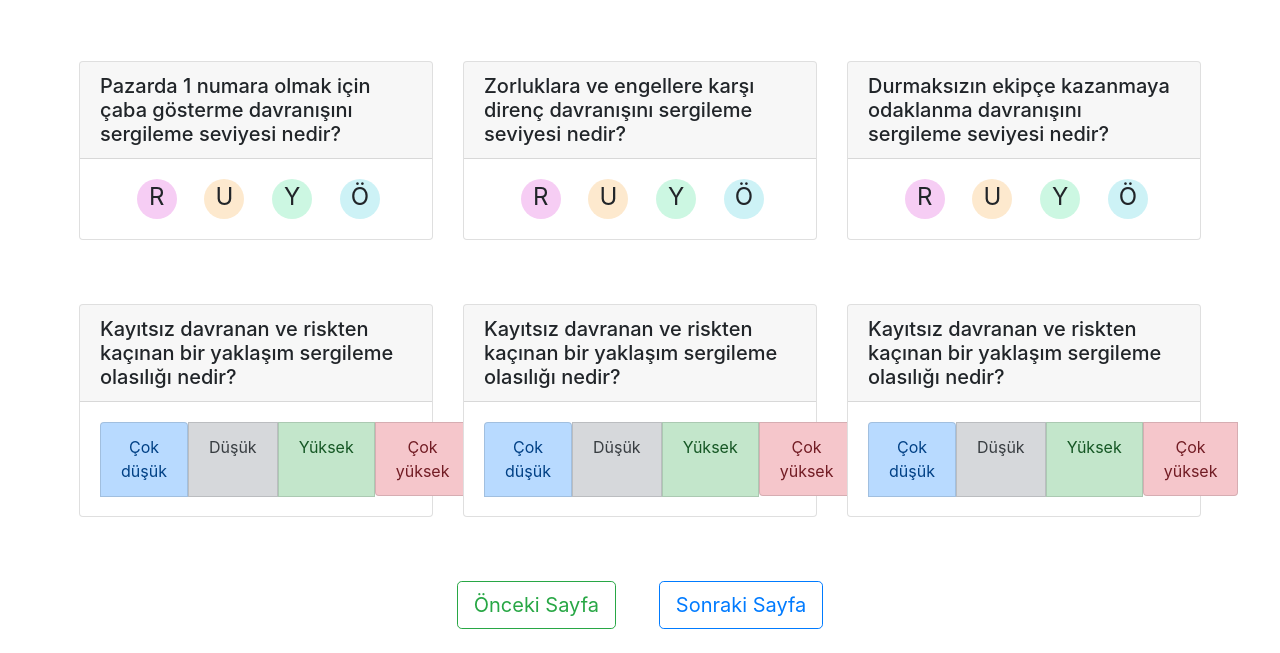
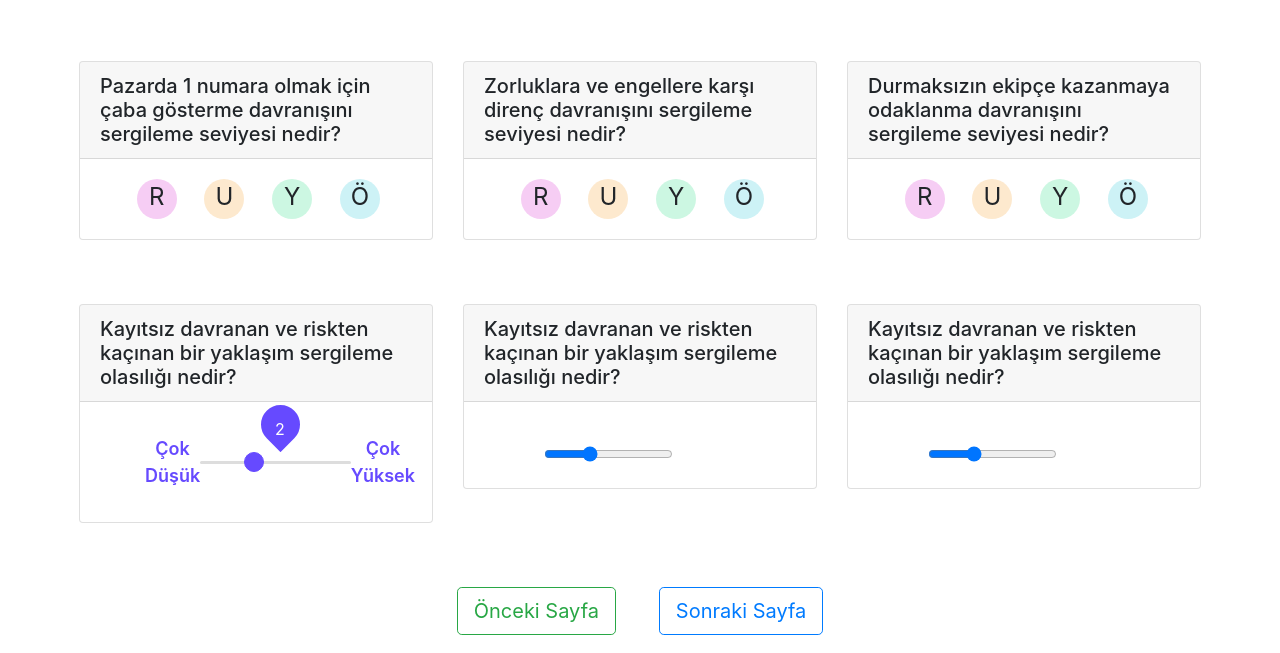
Before and after one commit to ayirtman/grandProject, a plain HTML site: page index.html in a window 1280 px wide. Shown: the part 147-800 px from the top of the page. Drawn offline with nearby package versions, Linux system fonts and the light colour scheme.

Commit message:
slider input added

```diff
--- a/index.html
+++ b/index.html
@@ -47,13 +47,13 @@
           <div class="card  q3">
             <h5 class="card-header">Durmaksızın ekipçe kazanmaya odaklanma davranışını sergileme seviyesi nedir?</h5>
             <div class="card-body">
-              <input type="radio" name="question2" id="q3a1">
+              <input type="radio" name="question3" id="q3a1">
               <label class="purple-bg" for="q3a1"><p>R</p></label>
-              <input type="radio" name="question2" id="q3a2">
+              <input type="radio" name="question3" id="q3a2">
               <label class="orange-bg" for="q3a2"><p>U</p></label>
-              <input type="radio" name="question2" id="q3a3">
+              <input type="radio" name="question3" id="q3a3">
               <label class="green-bg" for="q3a3"><p>Y</p></label>
-              <input type="radio" name="question2" id="q3a4">
+              <input type="radio" name="question3" id="q3a4">
               <label class="blue-bg" for="q3a4"><p>Ö</p></label>
             </div>
           </div>
@@ -64,38 +64,34 @@
           <div class="card  q4">
             <h5 class="card-header">Kayıtsız davranan ve riskten kaçınan bir yaklaşım sergileme olasılığı nedir?</h5>
             <div class="card-body">
-              <ul class="list-group option3">
-                <li class="list-group-item list-group-item-action list-group-item-primary">Çok düşük</li>
-                <li class="list-group-item list-group-item-action list-group-item-secondary">Düşük</li>
-                <li class="list-group-item list-group-item-action list-group-item-success">Yüksek</li>
-                <li class="list-group-item list-group-item-action list-group-item-danger">Çok yüksek</li>
-              </ul>
+              <div class="range">
+                <div class="sliderValue">
+                  <span id="slider1value">2</span>
+                </div>
+                <div class="field">
+                  <div class="value left">Çok Düşük</div>
+                  <input id="rangeInput" type="range" min="1" max="4" steps="1" value="2">
+                  <div class="value right">Çok Yüksek</div>
+                </div>
+              </div>
             </div>
           </div>
         </div>
         <div class="col-lg-4 col-md-12">
           <div class="card q5 rounded">
             <h5 class="card-header">Kayıtsız davranan ve riskten kaçınan bir yaklaşım sergileme olasılığı nedir?</h5>
-            <div class="card-body">
-              <ul class="list-group option3">
-                <li class="list-group-item list-group-item-action list-group-item-primary">Çok düşük</li>
-                <li class="list-group-item list-group-item-action list-group-item-secondary">Düşük</li>
-                <li class="list-group-item list-group-item-action list-group-item-success">Yüksek</li>
-                <li class="list-group-item list-group-item-action list-group-item-danger">Çok yüksek</li>
-              </ul>
+            <div class="card-body slider-option">
+              <input type="range" name="question5" id="question5" value="2" min="1" max="4">
+              <label for="question5"></label>
             </div>
           </div>
         </div>
         <div class="col-lg-4 col-md-12">
-          <div class="card  q6">
+          <div class="card q6">
             <h5 class="card-header">Kayıtsız davranan ve riskten kaçınan bir yaklaşım sergileme olasılığı nedir?</h5>
-            <div class="card-body">
-              <ul class="list-group option3">
-                <li class="list-group-item list-group-item-action list-group-item-primary">Çok düşük</li>
-                <li class="list-group-item list-group-item-action list-group-item-secondary">Düşük</li>
-                <li class="list-group-item list-group-item-action list-group-item-success">Yüksek</li>
-                <li class="list-group-item list-group-item-action list-group-item-danger">Çok yüksek</li>
-              </ul>
+            <div class="card-body slider-option">
+              <input type="range" name="question6" id="question6" value="2" min="1" max="4">
+              <label for="question6"></label>
             </div>
           </div>
         </div>
--- a/js/master.js
+++ b/js/master.js
@@ -2,6 +2,7 @@ const ul_1 = $(".option1");
 const ul_2 = $(".option2");
 const ul_3 = $(".option3");
 
+var valueText = "";
 var index = 1;
 var quest = $(".q" + index);
 
@@ -37,23 +38,6 @@ $(".list-group-item").click(function(event){
   console.log($(this).html());
 });
 
-function opacityChanger(key){
-  switch (key) {
-    case "green-box":
-      $(".green-box").css("opacity","1.0");
-      $(".yellow-box").css("opacity","0.5");
-      break;
-    case "yellow-box":
-      $(".green-box").css("opacity","0.5");
-      $(".yellow-box").css("opacity","1.0");
-      break;
-    default:
-      $(".green-box").css("opacity","0.5");
-      $(".yellow-box").css("opacity","0.5");
-  }
-}
-
-$(".container").children().click(function(event){
-  var clase = $(this).attr("class");
-  opacityChanger(clase);
-});
+$("#rangeInput").on('input', function() {
+  $("#slider1value").text(this.value);
+})
--- a/master.css
+++ b/master.css
@@ -126,22 +126,6 @@ label{
 .orange-bg{
   background-color: rgba(245, 147, 12, 0.2);
 }
-
-/* input[type="radio"]:hover + label.purple-bg {
-  background-color: rgba(209, 6, 199, 1);
-}
-
-input[type="radio"]:hover + label.blue-bg{
-  background-color: rgba(6, 189, 209, 1);
-}
-
-input[type="radio"]:hover + label.green-bg{
-  background-color: rgba(0, 212, 109, 1);
-}
-input[type="radio"]:hover + label.orange-bg{
-  background-color: rgba(245, 147, 12, 1);
-} */
-
 input[type="radio"]:checked + label.purple-bg {
   background-color: rgba(209, 6, 199, 1);
 }
@@ -156,27 +140,83 @@ input[type="radio"]:checked + label.green-bg{
 input[type="radio"]:checked + label.orange-bg{
   background-color: rgba(245, 147, 12, 1);
 }
-/* label{
-  height: 180px;
-  width: 240px;
-  border: 6px solid #18f98d;
-  position: relative;
-  margin: auto;
-  justify-content: center;
-  text-align: center;
+
+.range{
+  height: 80px;
+  width: 380px;
   border-radius: 20px;
-  color: #18f98d;
-  font-size: 80px;
+  padding: 0 65px 0 45px;
 }
 
-.container1 p{
-  position: absolute;
-  top: 50%;
-  left: 50%;
-  transform: translate(-50%,-80%);
+.range .sliderValue{
+  position: relative;
+  width: 100%;
 }
 
-input[type="radio"]:checked + label{
-  background-color: #18f98d;
+.range .sliderValue span{
+  position: absolute;
+  height: 45px;
+  width: 45px;
+  top: -20px;
   color: white;
-} */
+  font-weight: 600px;
+  transform: translateX(-50%);
+  line-height: 55px;
+  z-index: 2;
+}
+
+.range .sliderValue span:after{
+  position: absolute;
+  content: "";
+  height: 45px;
+  width: 45px;
+  background: #664aff;
+  left: 50%;
+  transform: translateX(-50%) rotate(45deg);
+  border: 3px solid #fff;
+  z-index: -1;
+  border-top-left-radius: 50%;
+  border-top-right-radius: 50%;
+  border-bottom-left-radius: 50%;
+}
+
+.range .field{
+  position: relative;
+  display: flex;
+  align-items: center;
+  justify-content: center;
+  height: 100%;
+}
+
+.range .field .value{
+  font-size: 18px;
+  font-weight: 600;
+  color: #664aff;
+}
+
+.range .field .value.left{
+  left: -43px;
+  font-size: 18px;
+  font-weight: 600;
+  color: #664aff;
+}
+
+.range .field input{
+  -webkit-appearance: none;
+  height: 3px;
+  width: 100%;
+  background: #ddd;
+  border-radius: 5px;
+  outline: none;
+  border: none;
+}
+
+.range .field input::-webkit-slider-thumb{
+  -webkit-appearance: none;
+  height: 20px;
+  width: 20px;
+  background: #664aff;
+  border-radius: 50%;
+  border: 1px solid #664aff;
+  cursor: pointer;
+}
```
